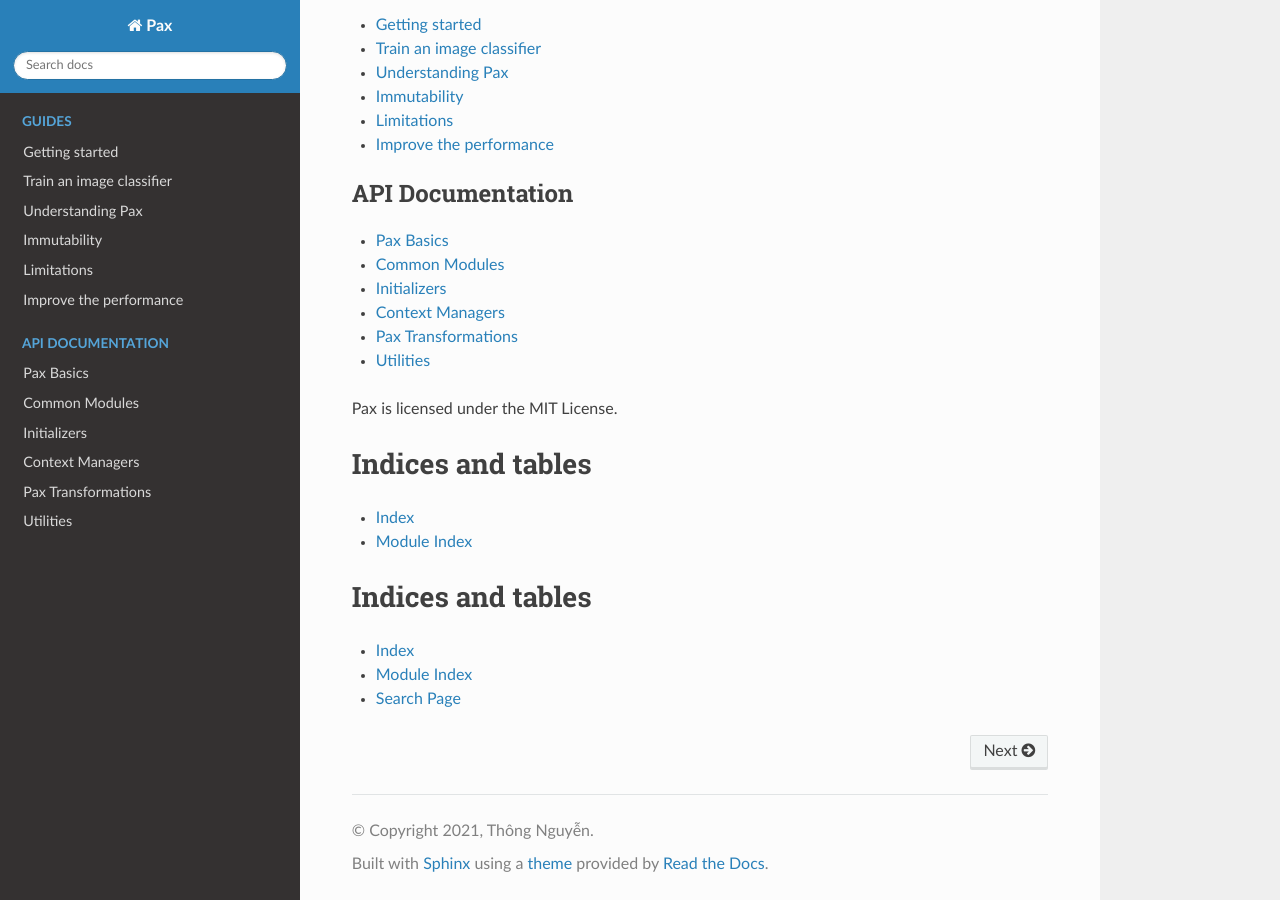
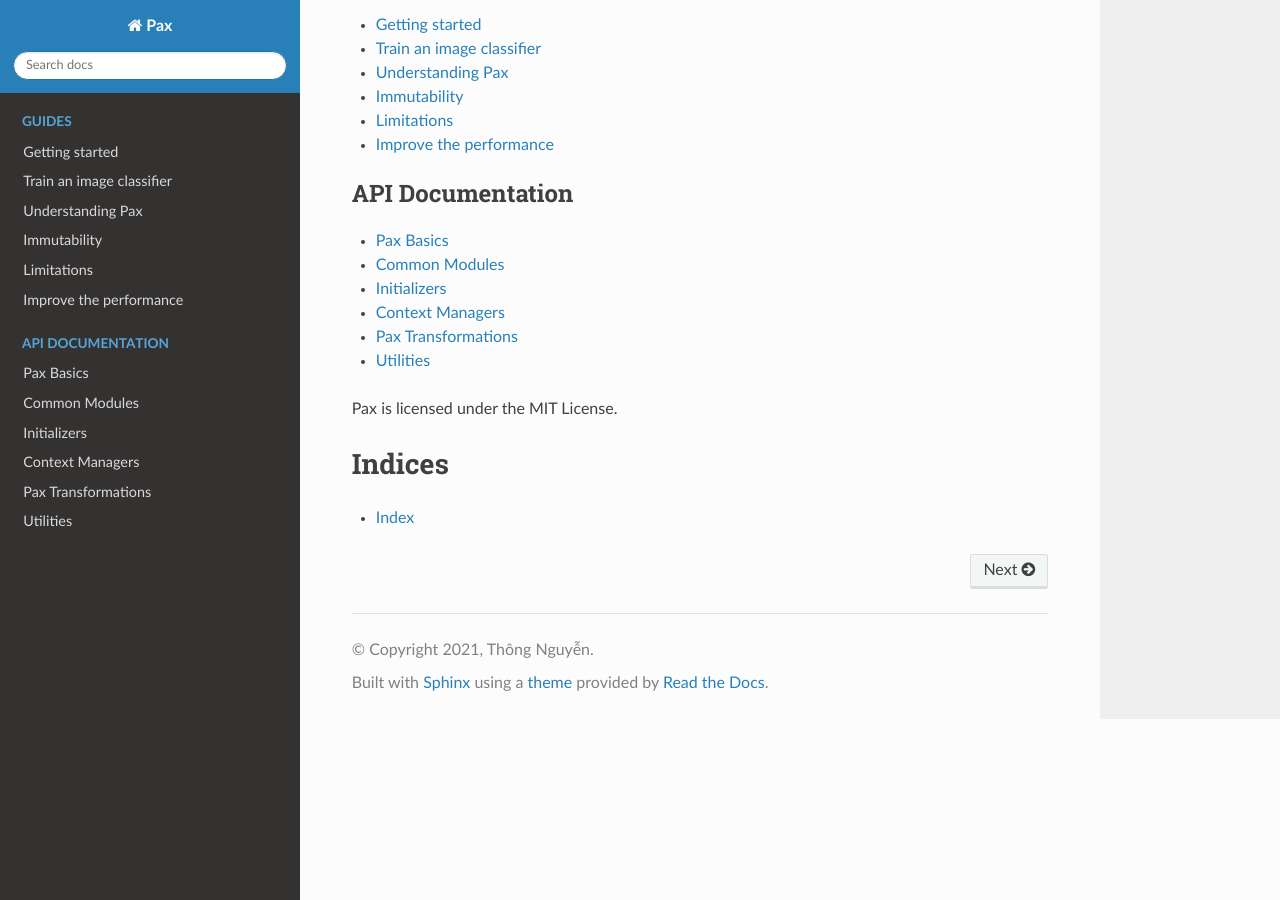
Before and after one commit to NTT123/pax, a Sphinx documentation site: the page built from docs/index.rst, in a window 1280 px wide and 900 px high, scrolled down 807 px. Built offline with Sphinx 7.4.7 and the Read the Docs theme 2.0.0, drawn with Linux system fonts in a browser that asks for light colours; formulas are drawn with MathJax 3.

Commit message:
Minor fixes.

```diff
--- a/docs/index.rst
+++ b/docs/index.rst
@@ -68,15 +68,7 @@
 
 Pax is licensed under the MIT License.
 
-Indices and tables
-==================
+Indices
+=======
 
 * :ref:`genindex`
-* :ref:`modindex`
-
-Indices and tables
-==================
-
-* :ref:`genindex`
-* :ref:`modindex`
-* :ref:`search`
```
Also changed, not shown: README.md (+9 -1 lines).
